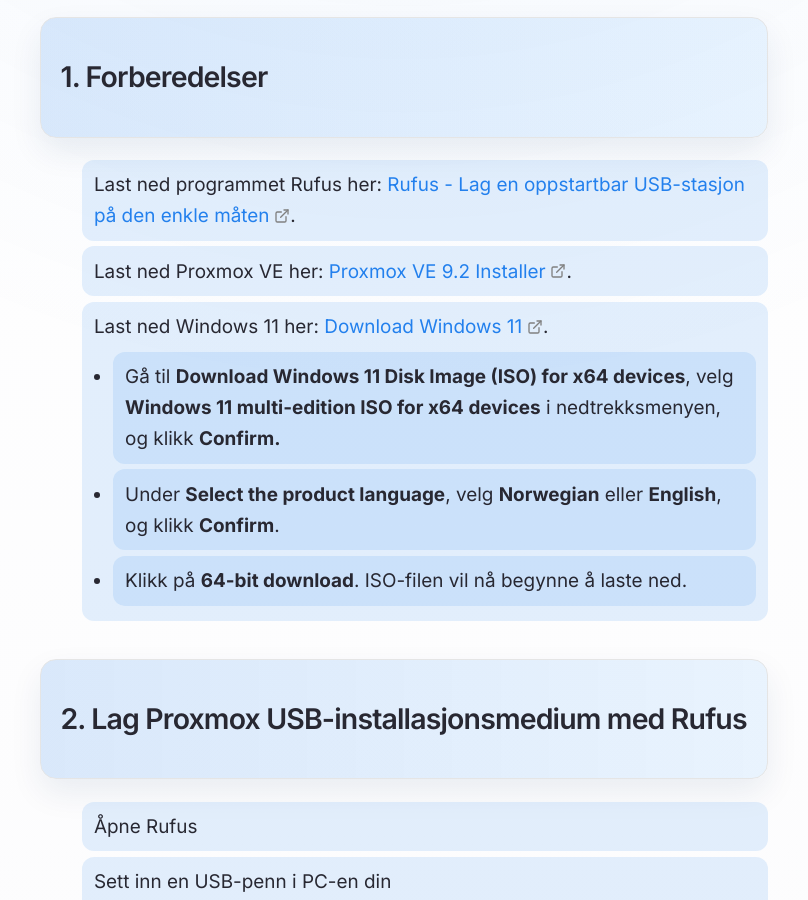
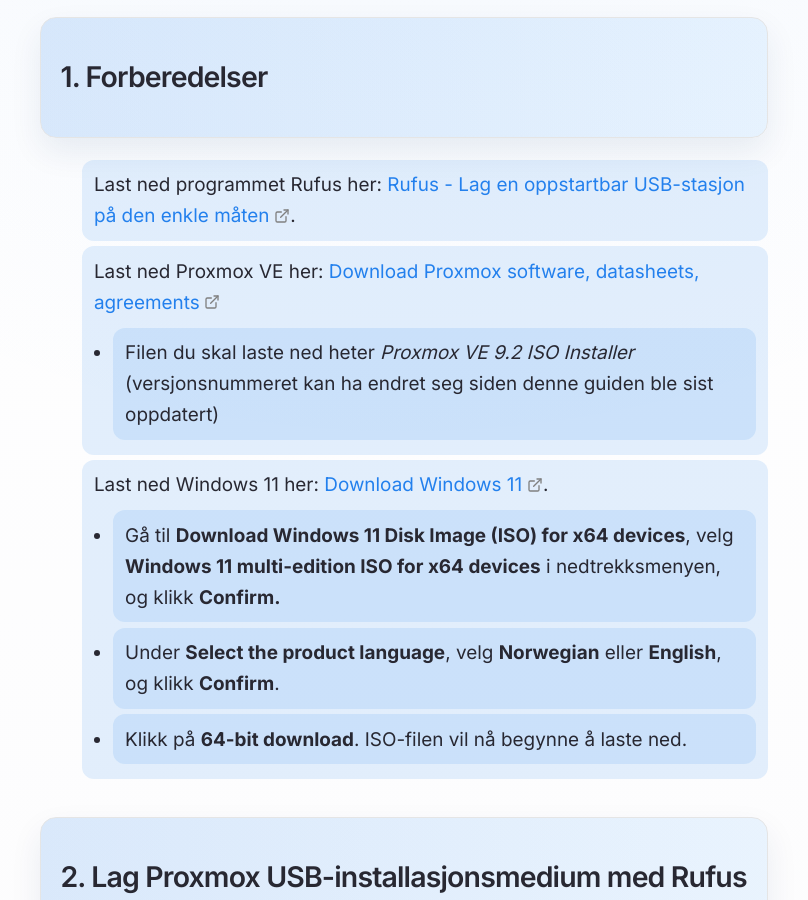
Before and after one commit to Cha-IM/cha-im.github.io, a Jekyll site: the page built from _notes/Public/Driftsstøtte/Virtual lab/Lage installasjonsmedier for Proxmox og Windows.md, in a window 1280 px wide and 900 px high, scrolled down 667 px. Shown: the whole window, without its empty margins (236-1044 px from the left). Built offline with Jekyll 4.4.1, drawn with Linux system fonts in a browser that asks for light colours.

Commit message:
TRFK-811339 2026-9-24:13:2:5

```diff
--- a/_notes/Public/Driftsstøtte/Virtual lab/Lage installasjonsmedier for Proxmox og Windows.md
+++ b/_notes/Public/Driftsstøtte/Virtual lab/Lage installasjonsmedier for Proxmox og Windows.md
@@ -14,7 +14,8 @@ date: 23-09-2026
 ## 1. Forberedelser
 
 - Last ned programmet Rufus her: [Rufus - Lag en oppstartbar USB-stasjon på den enkle måten](https://rufus.ie/nb/).
-- Last ned Proxmox VE her: [Proxmox VE 9.2 Installer](https://enterprise.proxmox.com/iso/proxmox-ve_9.2-1.iso).
+- Last ned Proxmox VE her: [Download Proxmox software, datasheets, agreements](https://www.proxmox.com/en/downloads)
+	- Filen du skal laste ned heter *Proxmox VE 9.2 ISO Installer* (versjonsnummeret kan ha endret seg siden denne guiden ble sist oppdatert)
 - Last ned Windows 11 her: [Download Windows 11](https://www.microsoft.com/en-us/software-download/windows11).
 	- Gå til **Download Windows 11 Disk Image (ISO) for x64 devices**, velg **Windows 11 multi-edition ISO for x64 devices** i nedtrekksmenyen, og klikk **Confirm.**
 	- Under **Select the product language**, velg **Norwegian** eller **English**, og klikk **Confirm**.
```
